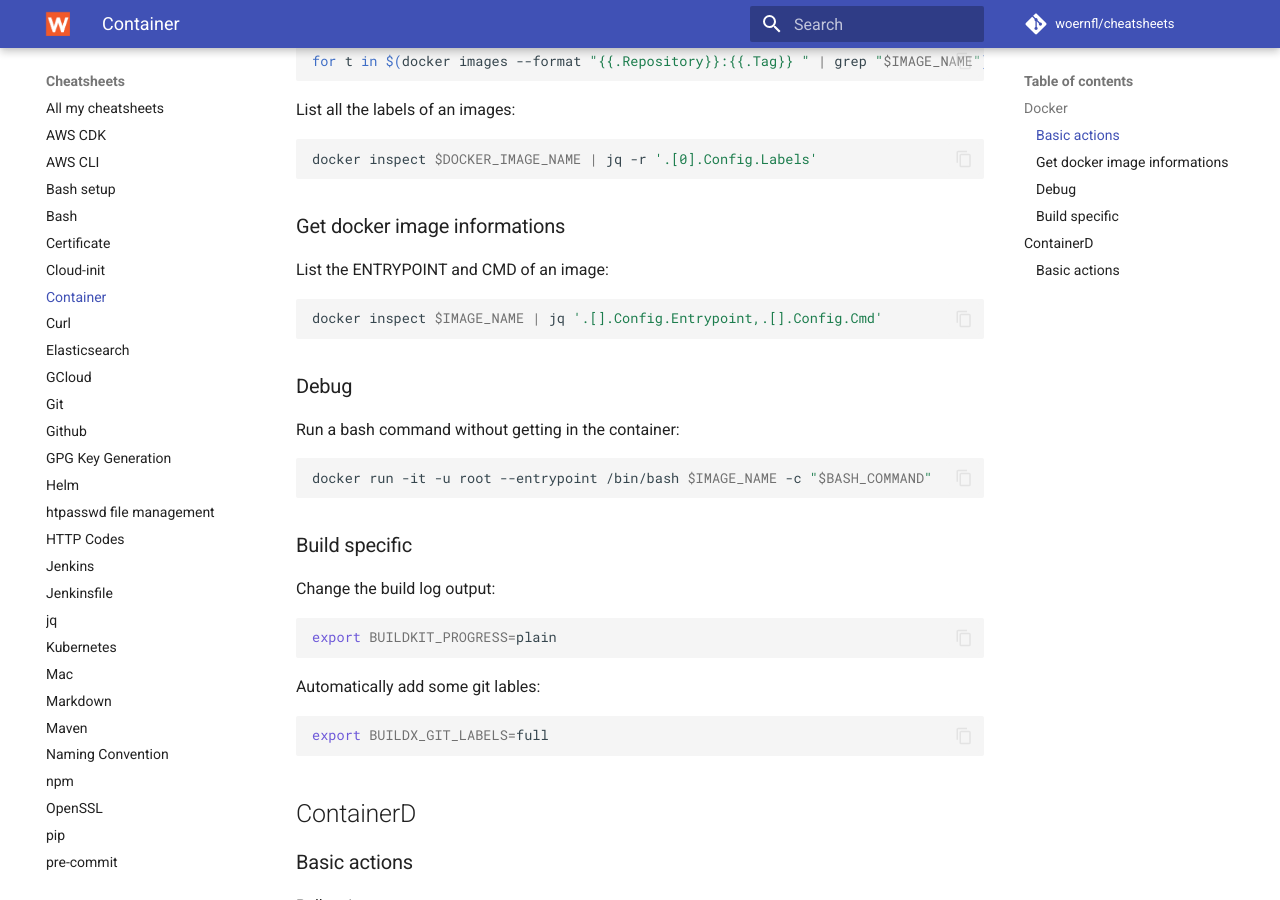
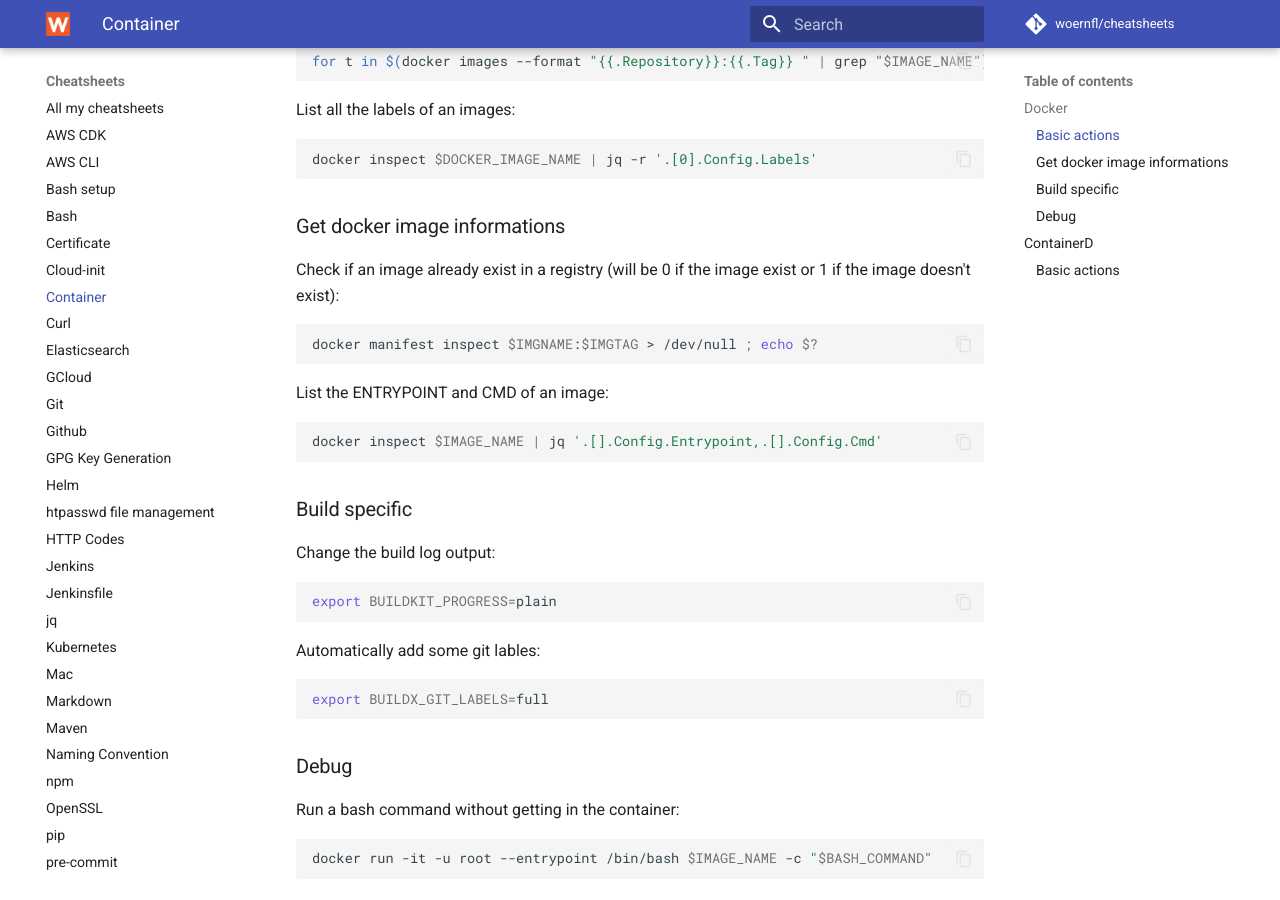
Before and after one commit to woernfl/cheatsheets, an MkDocs documentation site: the page built from docs/container.md, in a window 1280 px wide and 900 px high, scrolled down 472 px. Built offline with MkDocs 1.6.1 and Material for MkDocs 9.7.7, drawn with Linux system fonts in a browser that asks for light colours; comment, search, counter and statistics services are not loaded.

Commit message:
Update container.md (#182)

````diff
--- a/docs/container.md
+++ b/docs/container.md
@@ -30,18 +30,16 @@ docker inspect $DOCKER_IMAGE_NAME | jq -r '.[0].Config.Labels'
 
 ### Get docker image informations
 
+Check if an image already exist in a registry (will be 0 if the image exist or 1 if the image doesn't exist):
+
+```bash
+docker manifest inspect $IMGNAME:$IMGTAG > /dev/null ; echo $?
+```
+
 List the ENTRYPOINT and CMD of an image:
 
 ```bash
 docker inspect $IMAGE_NAME | jq '.[].Config.Entrypoint,.[].Config.Cmd'
-```
-
-### Debug
-
-Run a bash command without getting in the container:
-
-```bash
-docker run -it -u root --entrypoint /bin/bash $IMAGE_NAME -c "$BASH_COMMAND"
 ```
 
 ### Build specific
@@ -58,6 +56,14 @@ Automatically add some git lables:
 export BUILDX_GIT_LABELS=full
 ```
 
+### Debug
+
+Run a bash command without getting in the container:
+
+```bash
+docker run -it -u root --entrypoint /bin/bash $IMAGE_NAME -c "$BASH_COMMAND"
+```
+
 ## ContainerD
 
 ### Basic actions
````
